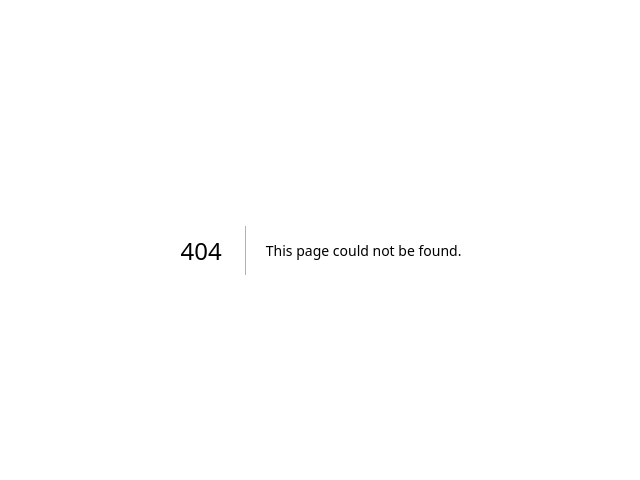
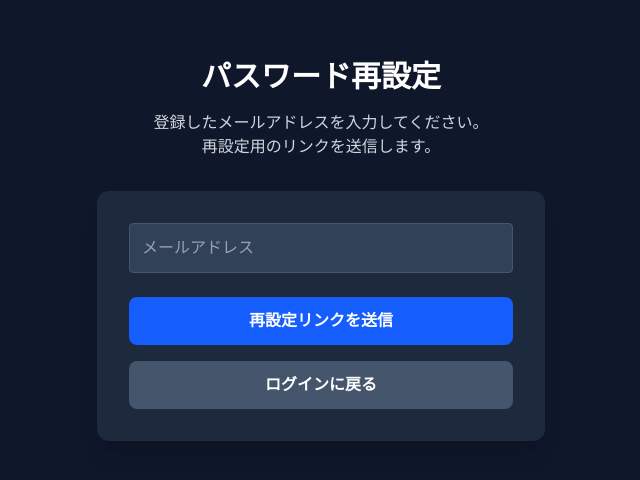
Before and after one commit to usatai/ai-personal, a Next.js app in the folder ai-personal/: page /password in a window 1280 px wide. Before the commit this address had no page. Shown: the part 150-630 px from the top of the page, without its empty margins (319-959 px from the left). Built offline with nearby package versions, Linux system fonts and the light colour scheme.

Commit message:
パスワード再設定実装

```diff
--- /dev/null
+++ b/ai-personal/app/password/page.tsx
@@ -0,0 +1,77 @@
+'use client'
+
+import React, { useState } from 'react';
+import { useRouter } from 'next/navigation';
+
+const PasswordResetRequest = () => {
+  const [email, setEmail] = useState('');
+  const [message, setMessage] = useState('');
+  const [error, setError] = useState('');
+  const router = useRouter();
+
+  const handleSubmit = async (e: React.FormEvent) => {
+    e.preventDefault();
+    setMessage('');
+    setError('');
+
+    try {
+      const res = await fetch('http://localhost:8080/api/user/password-reset-request', {
+        method: 'POST',
+        headers: { 'Content-Type': 'application/json' },
+        body: JSON.stringify({ email }),
+      });
+
+      const data = await res.json();
+      if (res.ok) {
+        setMessage('パスワード再設定用のメールを送信しました。');
+      } else {
+        setError(data.message || 'エラーが発生しました。');
+      }
+    } catch (err: any) {
+      setError('サーバーに接続できませんでした。');
+    }
+  };
+
+  return (
+    <div className="flex flex-col items-center justify-center min-h-screen bg-slate-900 text-white p-6">
+      <h1 className="text-3xl font-bold mb-4 text-center">パスワード再設定</h1>
+      <p className="text-gray-300 mb-8 text-center">
+        登録したメールアドレスを入力してください。<br />
+        再設定用のリンクを送信します。
+      </p>
+
+      <form onSubmit={handleSubmit} className="bg-slate-800 p-8 rounded-xl shadow-xl w-full max-w-md">
+        {message && <p className="text-green-400 text-sm mb-4 text-center">{message}</p>}
+        {error && <p className="text-red-400 text-sm mb-4 text-center">{error}</p>}
+
+        <div className="mb-6">
+          <input
+            type="email"
+            placeholder="メールアドレス"
+            className="w-full p-3 rounded bg-slate-700 border border-slate-600 text-white placeholder-gray-400 focus:outline-none focus:ring-2 focus:ring-blue-500"
+            value={email}
+            onChange={(e) => setEmail(e.target.value)}
+            required
+          />
+        </div>
+
+        <button
+          type="submit"
+          className="w-full py-3 bg-blue-600 hover:bg-blue-500 rounded-lg font-semibold transition"
+        >
+          再設定リンクを送信
+        </button>
+
+        <button
+          type="button"
+          onClick={() => router.push('/login')}
+          className="w-full py-3 mt-4 bg-slate-600 hover:bg-slate-500 rounded-lg font-semibold transition"
+        >
+          ログインに戻る
+        </button>
+      </form>
+    </div>
+  );
+};
+
+export default PasswordResetRequest;
```
